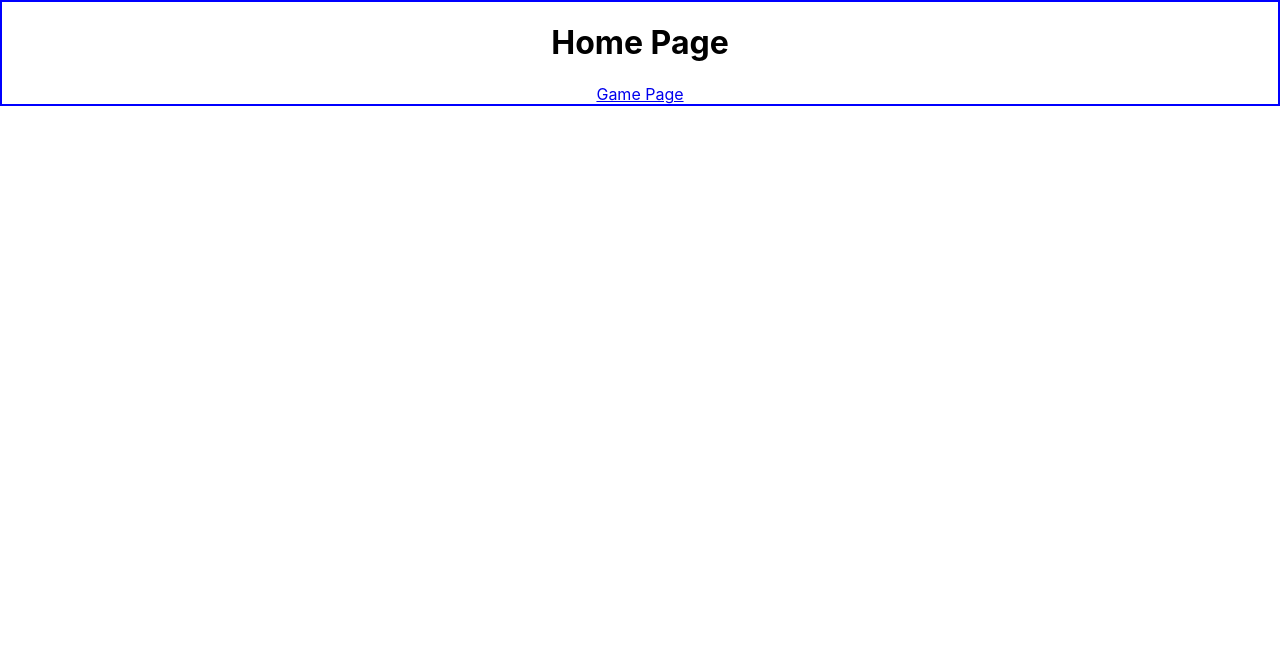
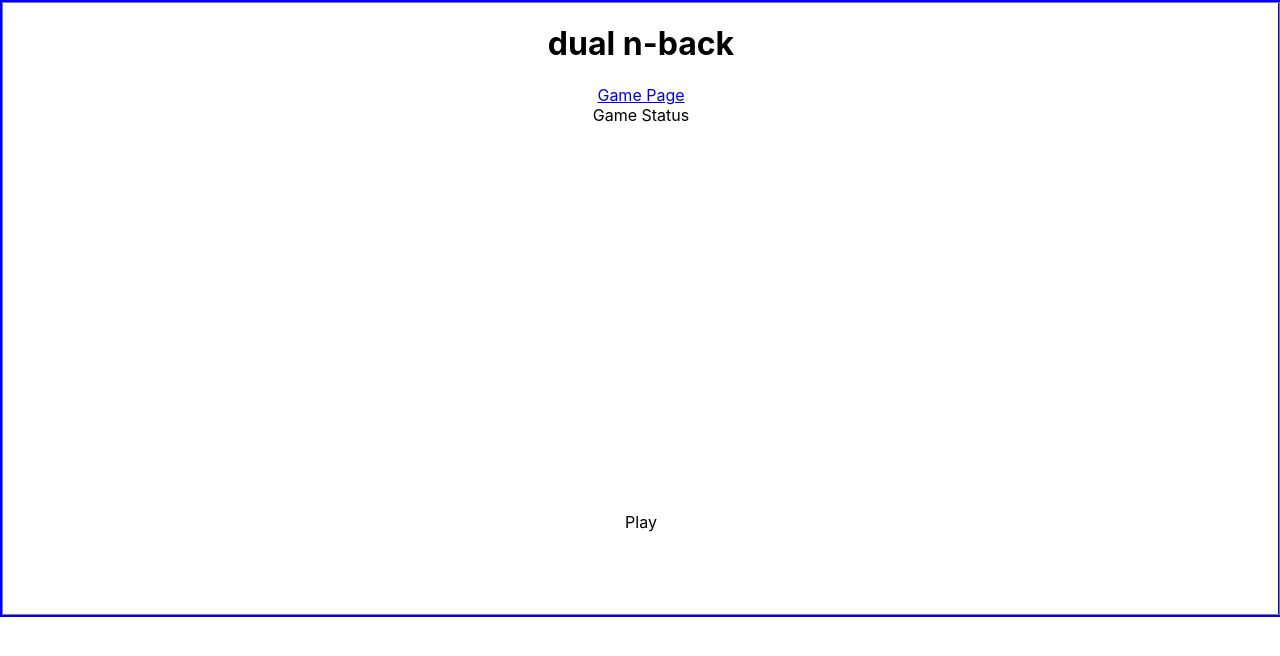
Before and after one commit to GreatDeveloper66/dual-nback, a React (Create React App) app: page / in a window 1280 px wide. Shown: the top 656 px of the page. Built offline with nearby package versions, Linux system fonts and the light colour scheme.

Commit message:
Set up framework skeleton for HomePage

```diff
--- a/src/views/pages/HomePage/HomePage.js
+++ b/src/views/pages/HomePage/HomePage.js
@@ -5,8 +5,16 @@ import './HomePage.scss'
 const HomePage = () => {
   return (
     <div className="HomePage">
-      <h1>Home Page</h1>
-      <Link to='/GamePage'>Game Page</Link>
+      <div class="HomeHeading">
+        <h1>dual n-back</h1>
+        <Link to='/GamePage'>Game Page</Link>
+      </div>
+      <div class="GameStatus">
+        Game Status
+      </div>
+      <div class="PlayButton">
+        Play
+      </div>
     </div>
   );
 };
--- a/src/views/pages/HomePage/HomePage.scss
+++ b/src/views/pages/HomePage/HomePage.scss
@@ -0,0 +1,8 @@
+.HomePage {
+  display: grid;
+  grid-template: 1fr 4fr 1fr/1fr;
+  border: 1px solid grey;
+  width: 100%;
+  height: 100%;
+
+}
```
